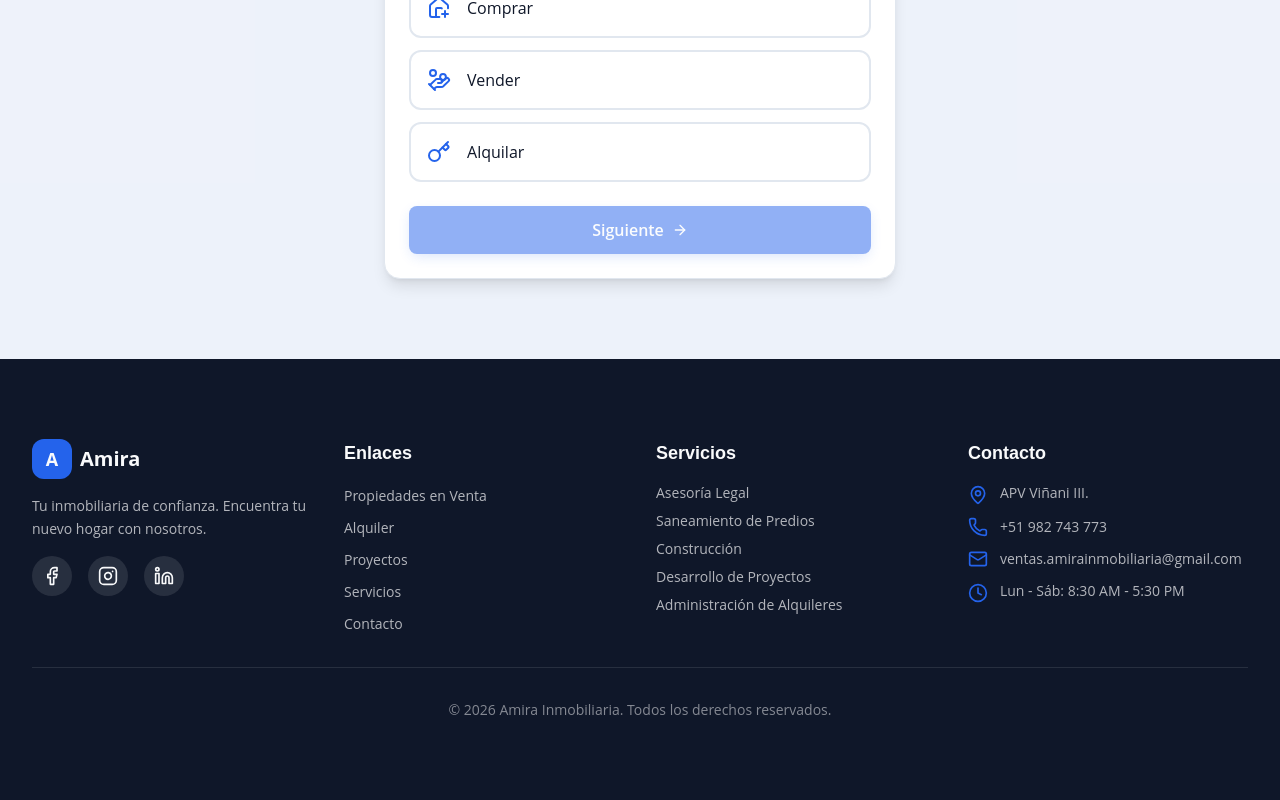
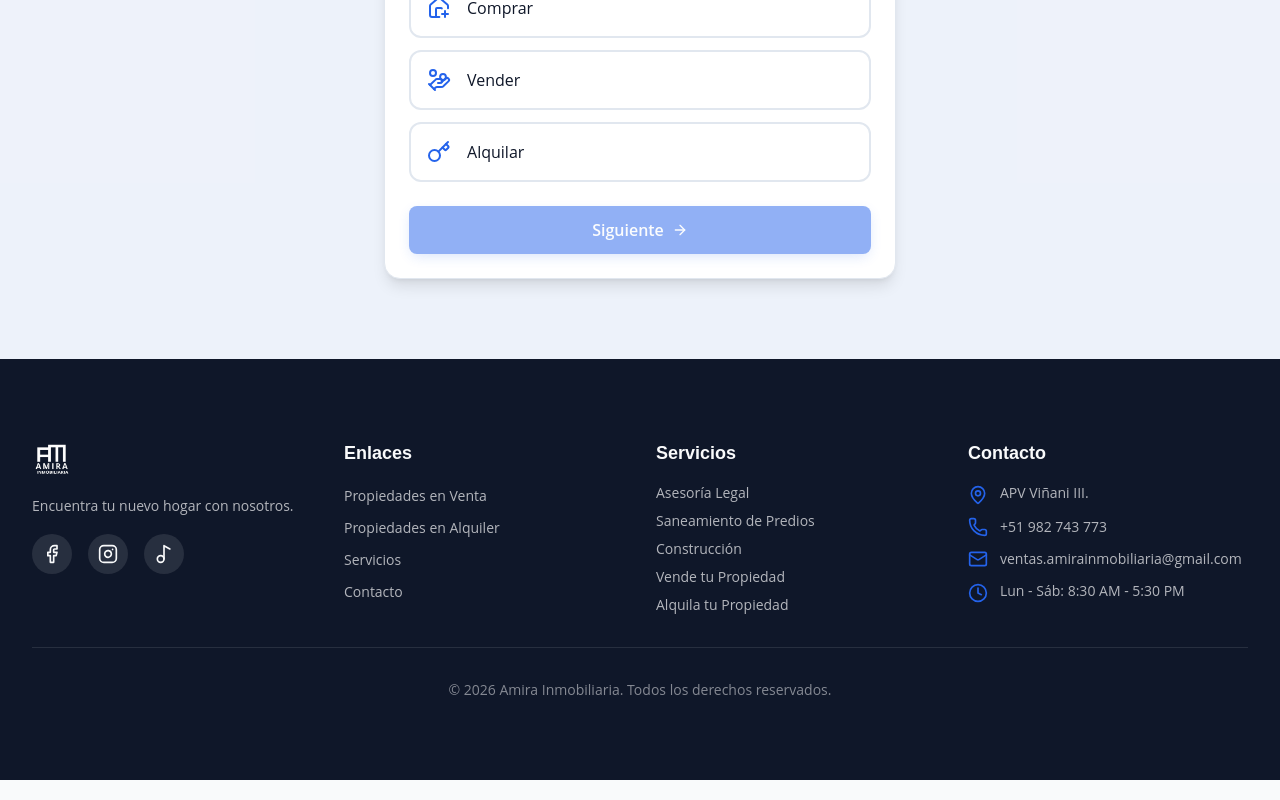
Before and after one commit to DennisMiranda/landing-inmobiliaria, a Next.js app: page / in a window 1280 px wide. Shown: the part 4136-4936 px from the top of the page. Built offline with nearby package versions, Linux system fonts and the light colour scheme.

Commit message:
Fix footer logo and links

```diff
--- a/components/layout/Footer.tsx
+++ b/components/layout/Footer.tsx
@@ -2,11 +2,12 @@ import {
   Clock,
   Facebook,
   Instagram,
-  Linkedin,
   Mail,
   MapPin,
+  Music2,
   Phone,
 } from "lucide-react";
+import Image from "next/image";
 
 const Footer = () => {
   const currentYear = new Date().getFullYear();
@@ -18,16 +19,19 @@ const Footer = () => {
           {/* Brand */}
           <div className="space-y-4">
             <div className="flex items-center gap-2">
-              <div className="w-10 h-10 rounded-xl bg-primary flex items-center justify-center">
-                <span className="text-primary-foreground font-bold text-lg font-heading">
-                  A
+              <div className="w-10 h-10 rounded-xl flex items-center justify-center">
+                <span className=" font-bold text-lg font-heading">
+                <Image
+                  src="/logo-white.png"
+                  alt="Logo"
+                  width={40}
+                  height={40}
+                />
                 </span>
               </div>
-              <span className="font-bold text-xl font-heading">Amira</span>
             </div>
             <p className="text-background/70 text-sm leading-relaxed">
-              Tu inmobiliaria de confianza. Encuentra tu nuevo hogar con
-              nosotros.
+             Encuentra tu nuevo hogar con nosotros.
             </p>
             <div className="flex gap-4">
               <a
@@ -37,16 +41,16 @@ const Footer = () => {
                 <Facebook className="w-5 h-5" />
               </a>
               <a
-                href="#"
+                href="https://www.instagram.com/amirainmobiliaria/"
                 className="w-10 h-10 rounded-full bg-background/10 flex items-center justify-center hover:bg-primary transition-colors"
               >
                 <Instagram className="w-5 h-5" />
               </a>
               <a
-                href="#"
+                href="https://www.tiktok.com/@amirainmobiliaria"
                 className="w-10 h-10 rounded-full bg-background/10 flex items-center justify-center hover:bg-primary transition-colors"
               >
-                <Linkedin className="w-5 h-5" />
+                <Music2 className="w-5 h-5" />
               </a>
             </div>
           </div>
@@ -68,17 +72,17 @@ const Footer = () => {
                   href="#alquiler"
                   className="text-background/70 hover:text-primary transition-colors text-sm"
                 >
-                  Alquiler
+                  Propiedades en Alquiler
                 </a>
               </li>
-              <li>
+              {/* <li>
                 <a
                   href="#proyectos"
                   className="text-background/70 hover:text-primary transition-colors text-sm"
                 >
                   Proyectos
                 </a>
-              </li>
+              </li> */}
               <li>
                 <a
                   href="#servicios"
@@ -110,10 +114,10 @@ const Footer = () => {
               </li>
               <li className="text-background/70 text-sm">Construcción</li>
               <li className="text-background/70 text-sm">
-                Desarrollo de Proyectos
+                Vende tu Propiedad
               </li>
               <li className="text-background/70 text-sm">
-                Administración de Alquileres
+                Alquila tu Propiedad
               </li>
             </ul>
           </div>
```
Also changed, not shown: public/logo-white.png (added), public/logo.png (added).
